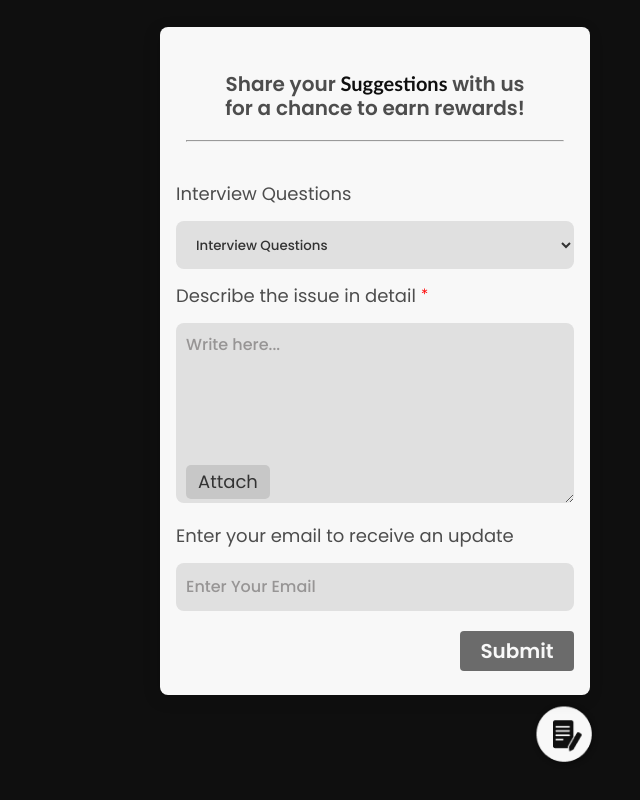
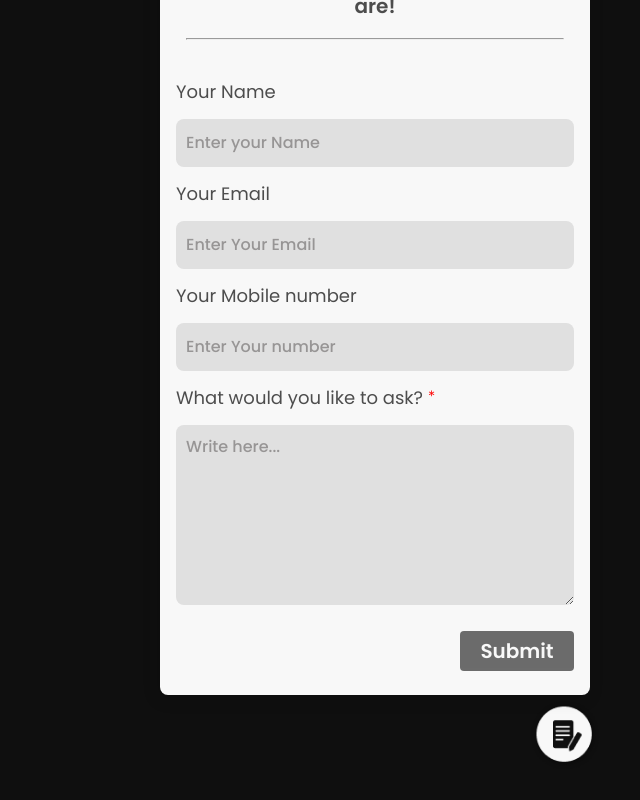
Before and after one commit to JijiGopal/feedback-feature-LP-task, a React (Vite) app: page / in a window 1280 px wide. Shown: the whole page, without its empty margins (640-1280 px from the left). Built offline with nearby package versions, Linux system fonts and the light colour scheme.

Commit message:
created contactus component and styled

```diff
--- a/src/App.jsx
+++ b/src/App.jsx
@@ -1,6 +1,7 @@
 
 import './App.css'
 import { BackToQuestions } from './components/BackToQuestions/BackToQuestions'
+import { ContactUs } from './components/ContactUs/ContactUs'
 import { FabBtn } from './components/FAB/FabBtn'
 import { Feedback } from './components/Feedback/Feedback'
 import { Navbar } from './components/Navbar/Navbar'
@@ -16,7 +17,7 @@ function App() {
         <LandingPage/> */}
          <FabBtn/>
          {/* <ReportIssues/> */}
-         <Suggestion/>
+         <ContactUs/>
     </>
   )
 }
--- a/src/components/ContactUs/ContactUs.jsx
+++ b/src/components/ContactUs/ContactUs.jsx
@@ -0,0 +1,35 @@
+import React from 'react'
+import './ContactUs.scss';
+export const ContactUs = () => {
+    return (
+        <div className='contact-container'>
+            <div className="contact-title">
+                Let us know what <span>your queries</span> <br /> are!
+                <hr />
+            </div>
+
+            <div className="contact-form">
+                <form>
+                    <label htmlForfor="contact-select" >Your Name</label> <br />
+                    <input type="text" className='name' placeholder='Enter your Name' /> <br />
+
+                    <div className="non-login">
+                        <label htmlFor="email">Your Email</label><br />
+                        <input type="text" id="email" placeholder='Enter Your Email' />
+
+                        <label htmlFor="mobile">Your Mobile number</label><br />
+                        <input type="number" id="mobile" placeholder='Enter Your number' />
+                    </div>
+
+                    <label htmlFor="message">What would you like to ask? <span>*</span></label> <br />
+                    <div class="textarea-with-attachment">
+                        <textarea id='contact-text' placeholder="Write here..."></textarea>
+                    </div>
+                    <div className='submit-btn'>
+                        <button className='submit'>Submit</button>
+                    </div>
+                </form>
+            </div>
+        </div>
+    )
+}
--- a/src/components/ContactUs/ContactUs.scss
+++ b/src/components/ContactUs/ContactUs.scss
@@ -0,0 +1,142 @@
+.contact-container {
+    width: 430px;
+    min-height: 608px;
+    position: fixed;
+    bottom: 105px;
+    right: 50px;
+    cursor: pointer;
+    background: rgba(248, 248, 248, 1);
+    padding: 24px 16px;
+    border-radius: 8px;
+    box-shadow: -2px 4px 16px 0px rgba(0, 0, 0, 0.16);
+
+    .contact-title {
+        font-family: Poppins;
+        font-size: 20px;
+        font-weight: 600;
+        line-height: 24px;
+        letter-spacing: 0em;
+        text-align: center;
+        color: rgba(77, 77, 77, 1);
+        padding: 20px 10px;
+
+        span {
+            color: rgba(15, 15, 15, 1);
+
+        }
+
+        hr {
+            margin: 20px 0;
+        }
+    }
+
+    .contact-form {
+        form {
+            label {
+                color: rgba(77, 77, 77, 1);
+                font-family: Poppins;
+                font-size: 18px;
+                line-height: 18px;
+
+                span {
+                    color: red;
+                }
+            }
+
+            .name {
+                width: 398px;
+                height: 48px;
+                border-radius: 8px;
+                border: 1px rgba(204, 204, 204, 1);
+                background: rgba(224, 224, 224, 1);
+                margin: 15px 0;
+                padding: 0 10px;
+            }
+
+            input[type="text"]::placeholder {
+                text-align: left;
+            }
+
+            .textarea-with-attachment {
+
+                position: relative;
+                #contact-text {
+                    height: 180px !important;
+                    width: 398px !important;
+                    border-radius: 8px;
+                    border: 1px rgba(204, 204, 204, 1);
+                    background: rgba(224, 224, 224, 1);
+                    margin: 15px 0;
+                    text-align: left;
+                    width: calc(100% - 80px);
+                    padding: 10px;
+                    color: black;
+                    max-height: 180px;
+                    overflow: auto;
+                }
+
+
+            }
+
+            #contact-text::placeholder {
+                text-align: left;
+            }
+
+            .non-login{
+                #email {
+                    width: 398px;
+                    height: 48px;
+                    border-radius: 8px;
+                    border: 1px rgba(204, 204, 204, 1);
+                    background: rgba(224, 224, 224, 1);
+                    margin: 15px 0;
+                    padding: 0 10px;
+                }
+
+                input[type="text"]::placeholder {
+                    text-align: left;
+                }
+
+                #mobile {
+                    width: 398px;
+                    height: 48px;
+                    border-radius: 8px;
+                    border: 1px rgba(204, 204, 204, 1);
+                    background: rgba(224, 224, 224, 1);
+                    margin: 15px 0;
+                    padding: 0 10px;
+                }
+
+                input[type="number"]::placeholder {
+                    text-align: left;
+                }
+            }
+
+
+            .submit-btn {
+                display: flex;
+                align-items: center;
+                justify-content: right;
+
+                .submit {
+                    width: 114px;
+                    height: 40px;
+                    border-radius: 4px;
+                    border: none;
+                    font-family: Poppins;
+                    font-size: 20px;
+                    font-weight: 600;
+                    line-height: 20px;
+                    letter-spacing: 0em;
+                    text-align: left;
+                    color: rgba(248, 248, 248, 1);
+                    text-align: center;
+                    padding: 10px 20px;
+                    opacity: 0.6;
+                    margin-top: 5px;
+                    background: rgba(15, 15, 15, 1);
+                }
+            }
+        }
+    }
+}
--- a/src/components/Suggestions/Suggestion.jsx
+++ b/src/components/Suggestions/Suggestion.jsx
@@ -10,9 +10,9 @@ export const Suggestion = () => {
             </div>
             <div className="suggestion-form">
                 <form>
-                    <label htmlForfor="suggestion-select" >Interview Questions</label> <br />
+                    <label htmlForfor="suggestion-select" >Choose a section</label> <br />
                     <select id="suggestion-select">
-                        <option value="">Interview Questions</option>
+                        <option value="">Select</option>
                     </select> <br />
                     <label htmlFor="message">Describe the issue in detail <span>*</span></label> <br />
                     <div class="textarea-with-attachment">
```
